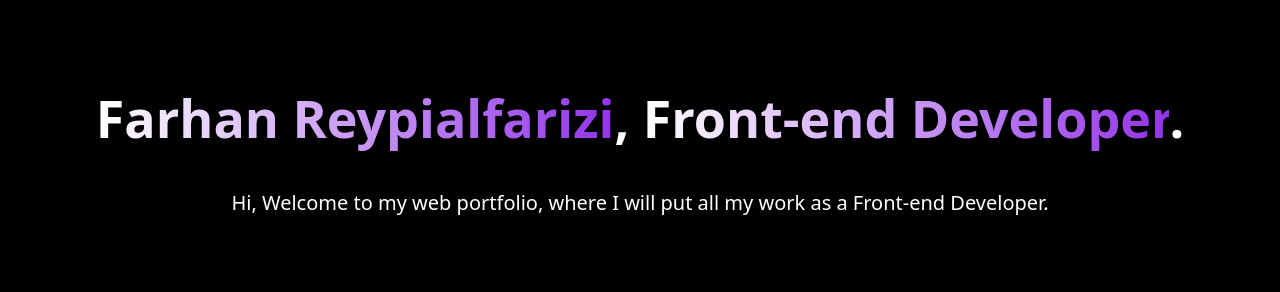
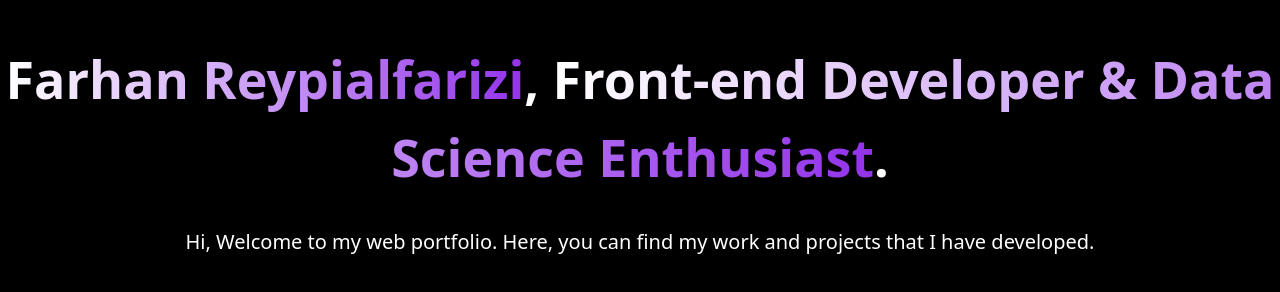
Before and after one commit to farhanreyy/my-portfolio, a React (Vite) app: page / in a window 1280 px wide. Shown: the part 452-744 px from the top of the page. Built offline with nearby package versions, Linux system fonts and the light colour scheme.

Commit message:
updated about and mainpage

```diff
--- a/src/Components/About.jsx
+++ b/src/Components/About.jsx
@@ -18,9 +18,10 @@ const ProfileImage = ({ imageSrc }) => {
 
 const AboutText = () => {
   return (
-    <p data-aos="fade-left" className="text-base md:text-lg mb-8">
-      I’m passionate about creating responsive, modern, and user-friendly interfaces. I’m always eager to learn and stay updated with the latest
-      trends in web development, and I’m committed to delivering effective and innovative solutions.
+    <p data-aos="fade-left" className="text-base md:text-lg mb-8 text-justify">
+      I’m passionate about building responsive front-end while exploring the world of data science and networking. My work combines creativity and
+      functionality to create impactful web experiences, leveraging the power of data and modern technologies. Explore my projects and see how I bring
+      ideas to life through code. Please explore my portfolio, and hopefully it will inspire you!
     </p>
   );
 };
--- a/src/Components/MainPage.jsx
+++ b/src/Components/MainPage.jsx
@@ -17,10 +17,10 @@ const HeroText = () => (
   <div className="flex flex-col justify-center items-center text-white text-center lg:text-center">
     <h1 data-aos="fade-right" className="text-[42px] lg:text-[52px] font-semibold mb-6 lg:mb-8 leading-normal">
       <span className="text-transparent bg-clip-text bg-gradient-to-r from-white to-purple-600">Farhan Reypialfarizi</span>,{' '}
-      <span className="text-transparent bg-clip-text bg-gradient-to-r from-white to-purple-600">Front-end Developer</span>.
+      <span className="text-transparent bg-clip-text bg-gradient-to-r from-white to-purple-600">Front-end Developer & Data Science Enthusiast</span>.
     </h1>
     <p data-aos="fade-left" data-aos-delay="200" className="text-lg lg:text-xl">
-      Hi, Welcome to my web portfolio, where I will put all my work as a Front-end Developer.
+      Hi, Welcome to my web portfolio. Here, you can find my work and projects that I have developed.
     </p>
   </div>
 );
```
Also changed, not shown: 2 other files (tests, documents, lock files or other folders).
